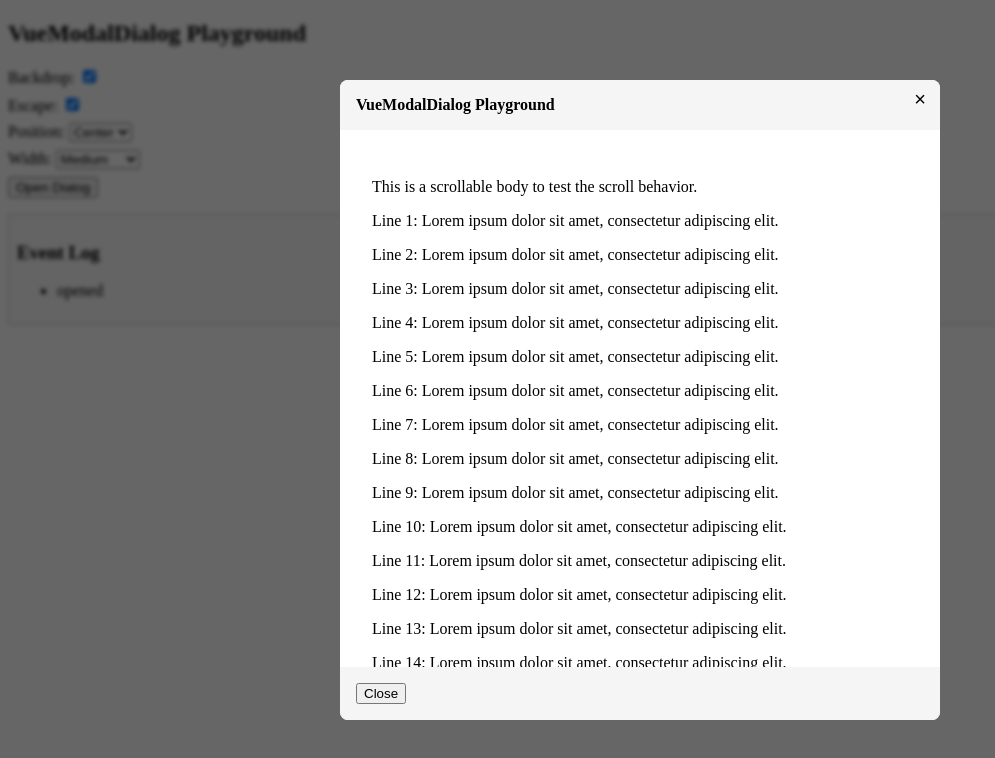
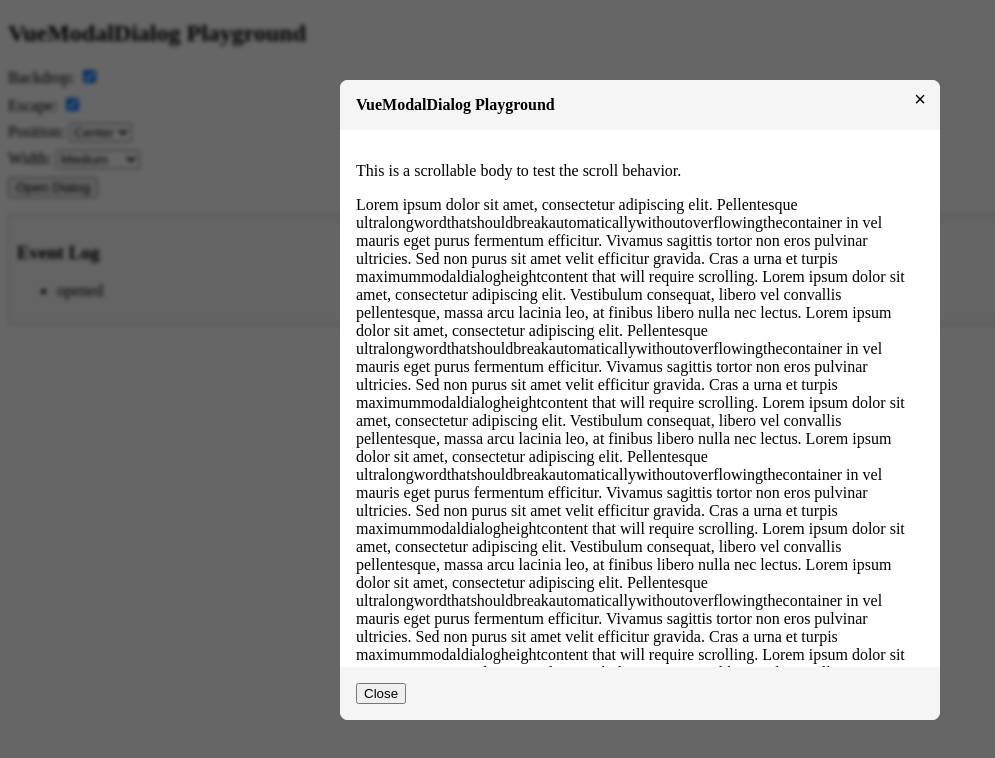
Before and after one commit to j1nn0/vue-modal-dialog, a Vue app: page / in a window 1280 px wide. Both pictures are taken after a click on the button "Open Dialog". Shown: the top 758 px of the page, without its empty margins (0-995 px from the left). Built offline with nearby package versions, Linux system fonts and the light colour scheme.

Commit message:
Enable word wrapping in modal dialog content

```diff
--- a/src/App.vue
+++ b/src/App.vue
@@ -17,6 +17,17 @@ const width = ref('md'); // sm | md | lg | fullscreen
 const eventLog = ref([]);
 const opened = () => eventLog.value.push('opened');
 const closed = () => eventLog.value.push('closed');
+
+// ダミーテキスト（長い文章と長い単語を混ぜています）
+const dummyText = `
+Lorem ipsum dolor sit amet, consectetur adipiscing elit.
+Pellentesque ultralongwordthatshouldbreakautomaticallywithoutoverflowingthecontainer
+in vel mauris eget purus fermentum efficitur. Vivamus sagittis tortor non eros pulvinar
+ultricies. Sed non purus sit amet velit efficitur gravida. Cras a urna et turpis
+maximummodaldialogheightcontent that will require scrolling. Lorem ipsum dolor sit amet,
+consectetur adipiscing elit. Vestibulum consequat, libero vel convallis pellentesque,
+massa arcu lacinia leo, at finibus libero nulla nec lectus.
+`.repeat(5);
 </script>
 
 <template>
@@ -69,11 +80,9 @@ const closed = () => eventLog.value.push('closed');
       <strong>VueModalDialog Playground</strong>
     </template>
 
-    <div style="max-height: 60vh; padding: 1rem">
+    <div>
       <p>This is a scrollable body to test the scroll behavior.</p>
-      <p v-for="i in 50" :key="i">
-        Line {{ i }}: Lorem ipsum dolor sit amet, consectetur adipiscing elit.
-      </p>
+      <p>{{ dummyText }}</p>
     </div>
 
     <template #footer>
--- a/src/components/VueModalDialog.vue
+++ b/src/components/VueModalDialog.vue
@@ -267,6 +267,8 @@ const dialogWidthStyle = computed(() => {
   display: flex;
   justify-content: space-between;
   align-items: center;
+  overflow-wrap: break-word;
+  word-break: break-word;
 }
 
 .dialog-header {
@@ -304,6 +306,8 @@ const dialogWidthStyle = computed(() => {
   min-height: 0;
   overflow-y: auto;
   padding: var(--j1nn0-vue-modal-dialog-body-padding);
+  overflow-wrap: break-word;
+  word-break: break-word;
 }
 
 // Dialog width
```
